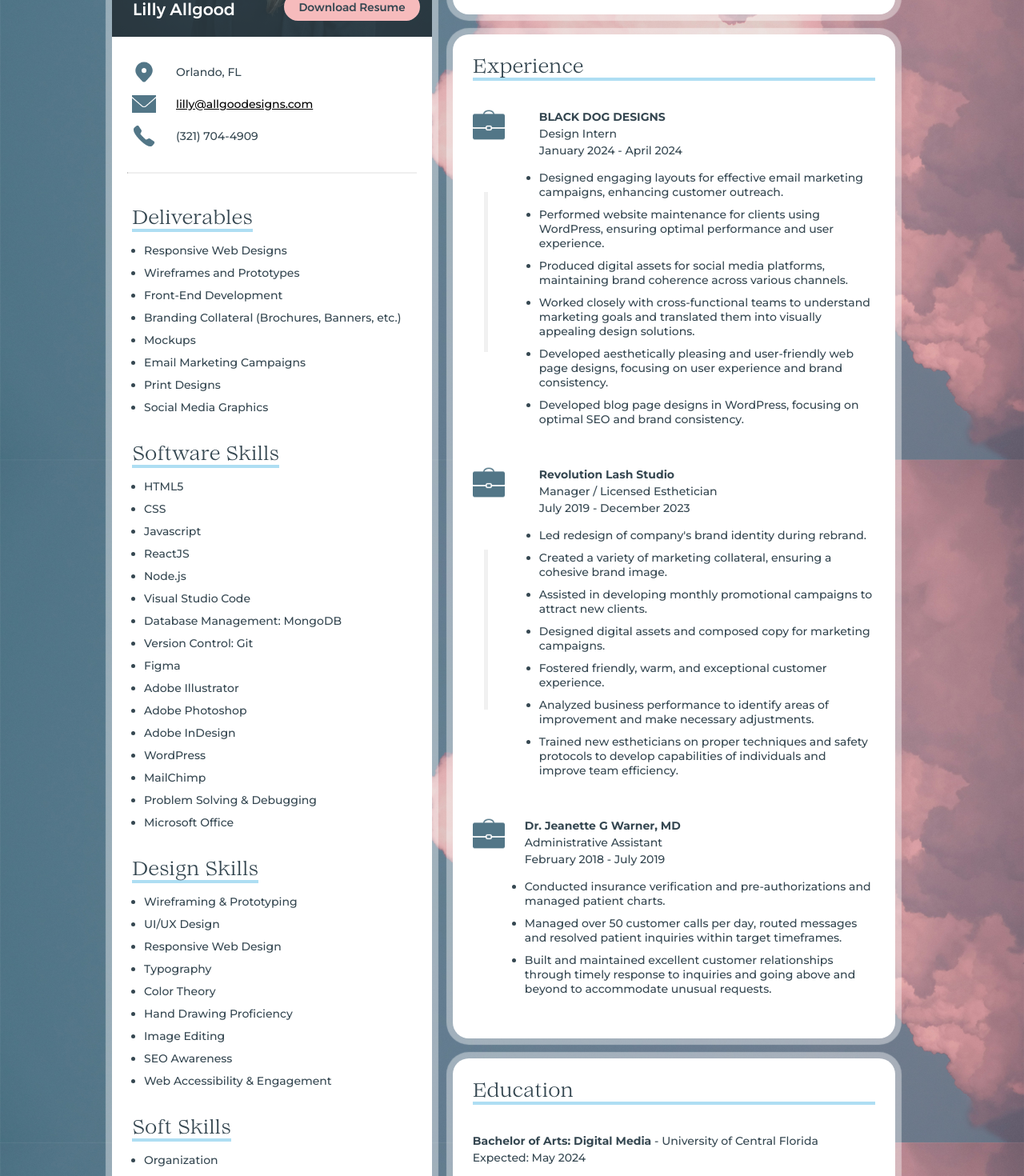
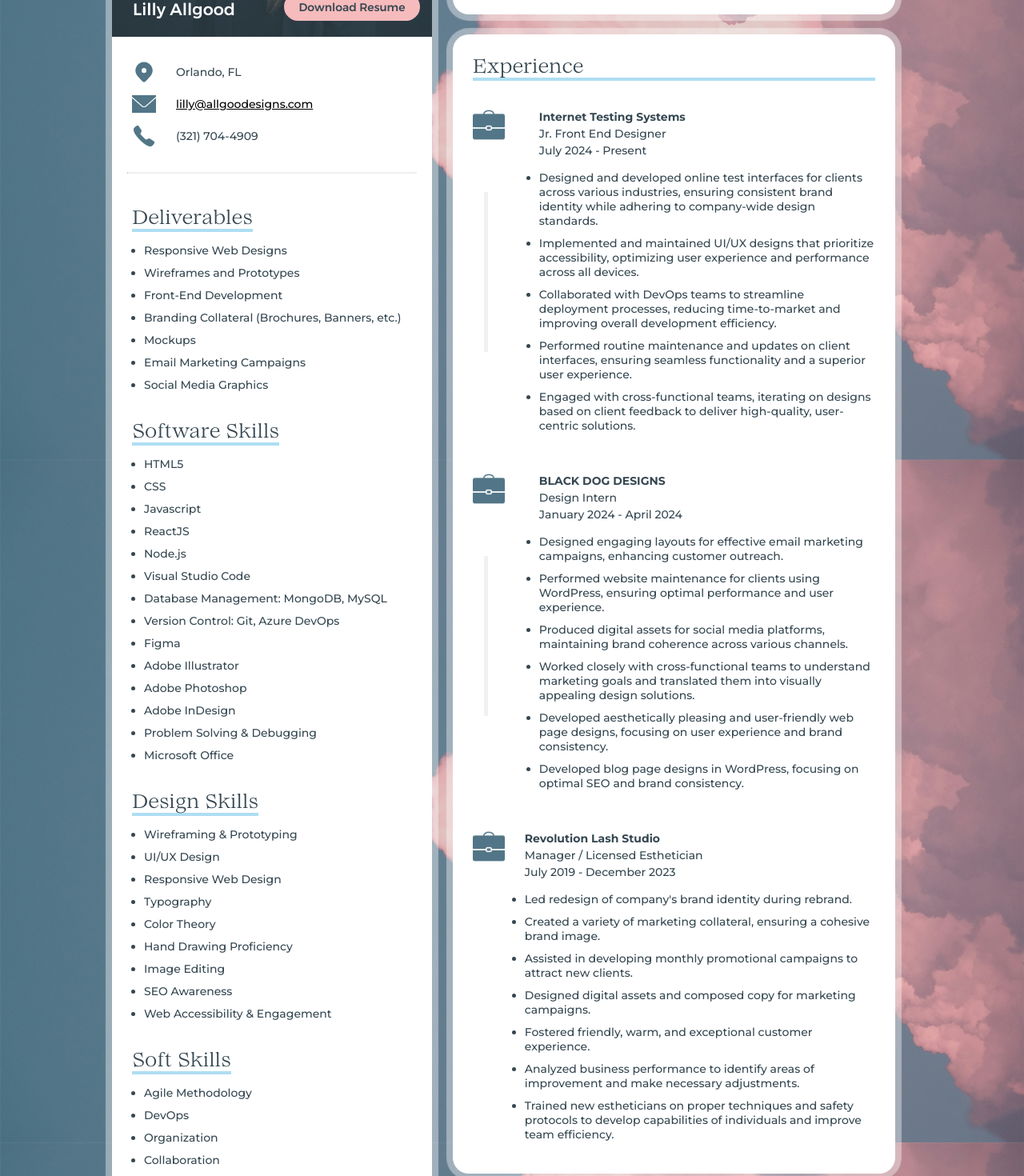
Before and after one commit to Lillybliss/Allgood-Designs, a React (Create React App) app: page /resume in a window 1280 px wide. Shown: the part 380-1850 px from the top of the page at 80% size. Built offline with nearby package versions, Linux system fonts and the light colour scheme.

Commit message:
Resume update

```diff
--- a/src/Resume.js
+++ b/src/Resume.js
@@ -99,7 +99,6 @@ const Resume = () => {
               <li>Branding Collateral (Brochures, Banners, etc.)</li>
               <li>Mockups</li>
               <li>Email Marketing Campaigns</li>
-              <li>Print Designs</li>
               <li>Social Media Graphics</li>
             </ul>
 
@@ -111,14 +110,12 @@ const Resume = () => {
               <li>ReactJS</li>
               <li>Node.js</li>
               <li>Visual Studio Code</li>
-              <li>Database Management: MongoDB </li>
-              <li>Version Control: Git</li>
+              <li>Database Management: MongoDB, MySQL</li>
+              <li>Version Control: Git, Azure DevOps</li>
               <li>Figma</li>
               <li>Adobe Illustrator</li>
               <li>Adobe Photoshop</li>
               <li>Adobe InDesign</li>
-              <li>WordPress</li>
-              <li>MailChimp</li>
               <li>Problem Solving & Debugging</li>
               <li>Microsoft Office</li>
             </ul>
@@ -138,6 +135,8 @@ const Resume = () => {
 
             <h2 className="underline">Soft Skills</h2>
             <ul>
+              <li>Agile Methodology</li>
+              <li>DevOps</li>
               <li>Organization</li>
               <li>Collaboration</li>
               <li>Time Management</li>
@@ -152,7 +151,7 @@ const Resume = () => {
           <div className="prof-summary">
             <h2 className="underline">Professional Summary</h2>
             <p className="resume-p">
-              TEST1 - Digital Media graduate with a strong passion for user-centric
+              Front end developer with a strong passion for user-centered
               design and creative problem-solving. Skilled in designing and
               developing responsive user interfaces, combining aesthetics and
               functionality seamlessly. Proficient in various design tools and
@@ -164,7 +163,47 @@ const Resume = () => {
 
           <div className="Experience">
             <h2 className="underline">Experience</h2>
-            {/* 1st row */}
+            {/* 1st row*/}
+            <div className="resumeRow">
+              <div className="left-column">
+                <img
+                  src={briefcase}
+                  alt="Briefcase"
+                  className="briefcase-icon"
+                />
+                <div className="vertical-line"></div>
+              </div>
+              <div className="right-column">
+                <p className="resume-p">
+                  <strong>Internet Testing Systems</strong>
+                </p>
+                <p className="resume-p">Jr. Front End Designer</p>
+                <p className="resume-p">July 2024 - Present</p>
+                <ul>
+                  <li>
+                  Designed and developed online test interfaces for clients across various industries, ensuring consistent brand identity while adhering to company-wide design standards.
+                  </li>
+                  <li>
+                  Implemented and maintained UI/UX designs that prioritize accessibility, optimizing user experience and performance across all devices.
+                  </li>
+                  <li>
+                  Collaborated with DevOps teams to streamline deployment processes, reducing time-to-market and improving overall development efficiency.
+                  </li>
+                  <li>
+                  Performed routine maintenance and updates on client interfaces, ensuring seamless functionality and a superior user experience.
+
+                  </li>
+                  <li>
+                  Engaged with cross-functional teams, iterating on designs based on client feedback to deliver high-quality, user-centric solutions.
+                  </li>
+                  {/* <li>}
+                  <li>
+                  Modernized and maintained the corporate website and online presence, contributing to an improved digital footprint and enhanced user engagement.
+                  </li>*/}
+                </ul>
+              </div>
+            </div>
+            {/* 2nd row */}
             <div className="resumeRow">
               <div className="left-column">
                 <img
@@ -210,7 +249,7 @@ const Resume = () => {
               </div>
             </div>
 
-            {/* 2nd row */}
+            {/* 3rd row */}
             <div className="resumeRow">
               <div className="left-column">
                 <img
@@ -218,7 +257,6 @@ const Resume = () => {
                   alt="Briefcase"
                   className="briefcase-icon"
                 />
-                <div className="vertical-line"></div>
               </div>
               <div className="right-column">
                 <p className="resume-p">
@@ -259,38 +297,7 @@ const Resume = () => {
               </div>
             </div>
 
-            {/* 3rd row */}
-            <div className="resumeRow">
-              <div className="left-column">
-                <img
-                  src={briefcase}
-                  alt="Briefcase"
-                  className="briefcase-icon"
-                />
-              </div>
-              <div className="right-column">
-                <p className="resume-p">
-                  <strong>Dr. Jeanette G Warner, MD</strong>
-                </p>
-                <p className="resume-p">Administrative Assistant</p>
-                <p className="resume-p">February 2018 - July 2019</p>
-                <ul>
-                  <li>
-                    Conducted insurance verification and pre-authorizations and
-                    managed patient charts.
-                  </li>
-                  <li>
-                    Managed over 50 customer calls per day, routed messages and
-                    resolved patient inquiries within target timeframes.
-                  </li>
-                  <li className="bottom">
-                    Built and maintained excellent customer relationships
-                    through timely response to inquiries and going above and
-                    beyond to accommodate unusual requests.
-                  </li>
-                </ul>
-              </div>
-            </div>
+
           </div>
 
           <div className="Education">
```
